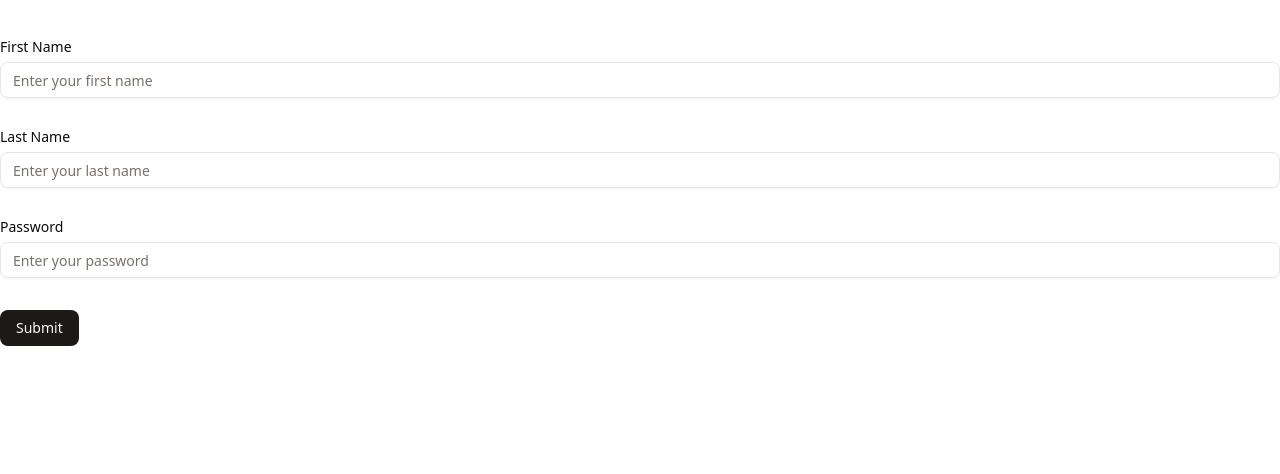
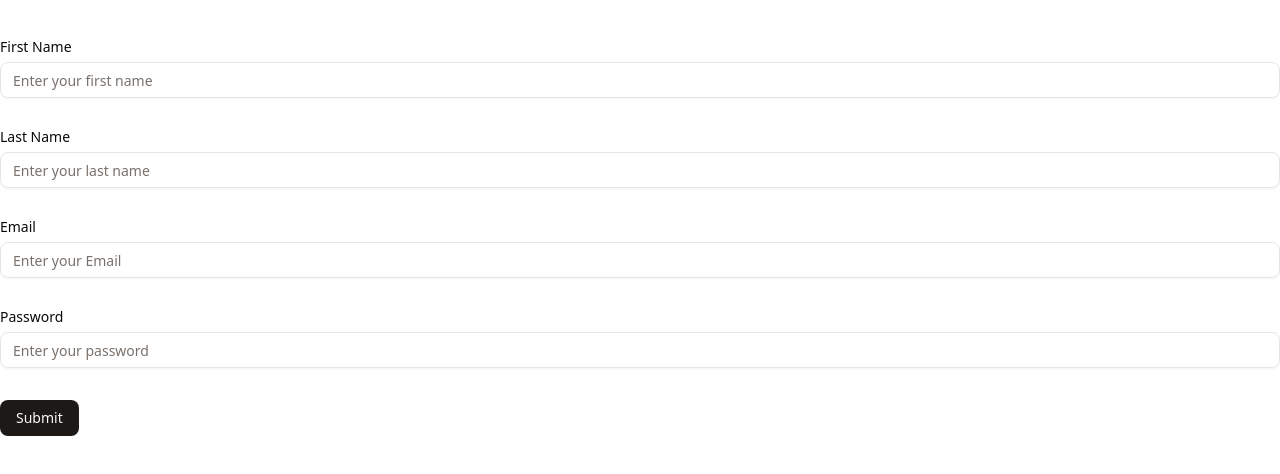
Before and after one commit to Meharunnesa/next-js-project, a Next.js app: page / in a window 1280 px wide. Shown: the top 474 px of the page. Built offline with nearby package versions, Linux system fonts and the light colour scheme.

Commit message:
add email field in the form

```diff
--- a/src/app/components/AddForm.jsx
+++ b/src/app/components/AddForm.jsx
@@ -62,6 +62,20 @@ export default function AddForm() {
 
           <FormField
             control={form.control}
+            name="email"
+            render={({ field }) => (
+              <FormItem>
+                <FormLabel>Email</FormLabel>
+                <FormControl>
+                  <Input type="email" placeholder="Enter your Email" {...field} />
+                </FormControl>
+                <FormMessage />
+              </FormItem>
+            )}
+          />
+
+          <FormField
+            control={form.control}
             name="password"
             render={({ field }) => (
               <FormItem>
```
